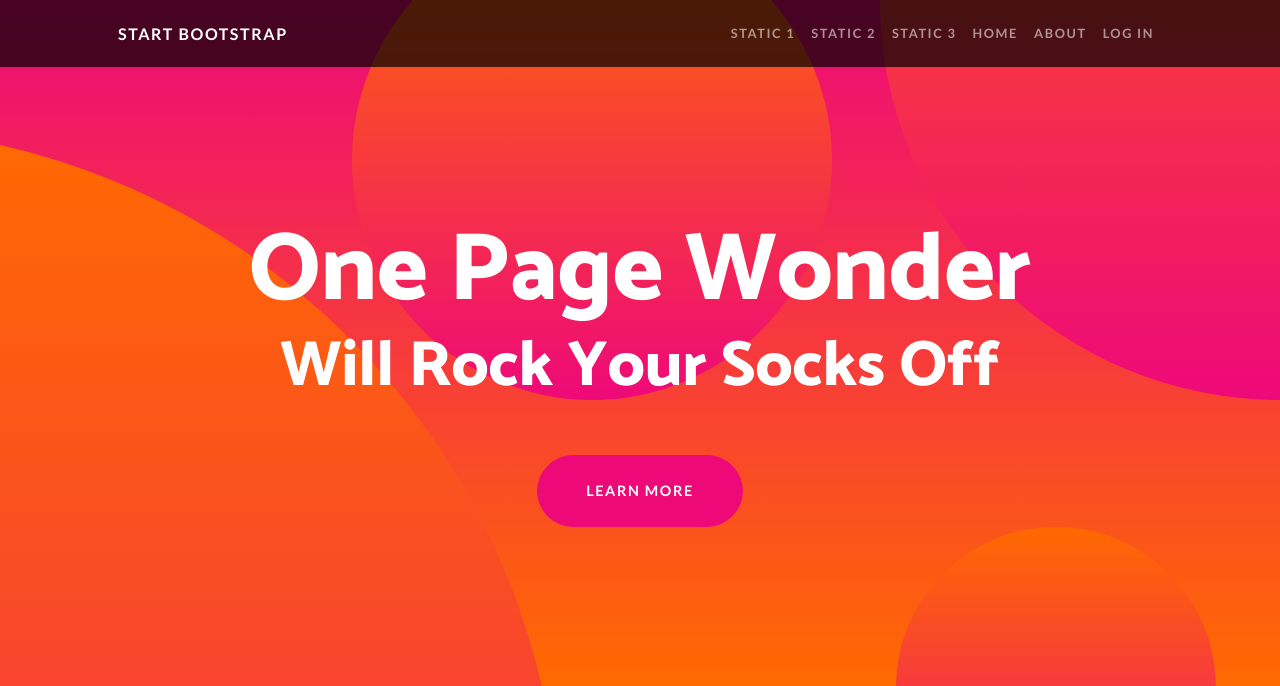
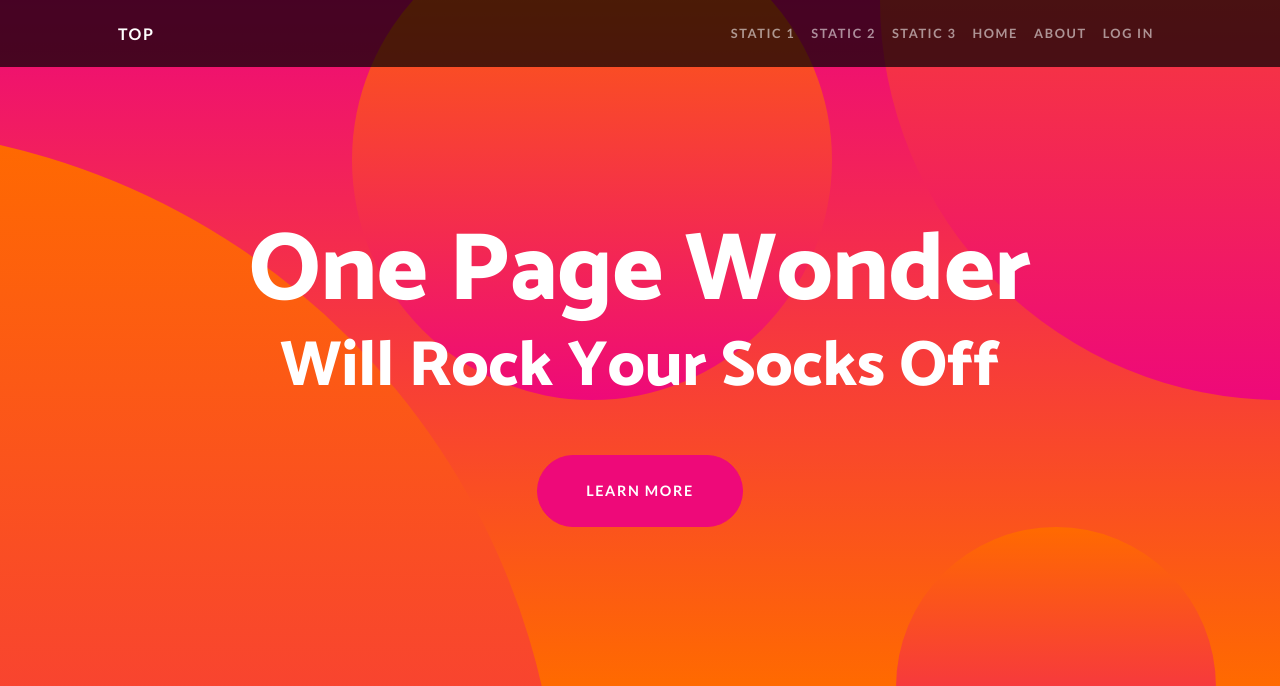
Before and after one commit to basergee/django-first, a Django app: page / in a window 1280 px wide. Shown: the top 686 px of the page. Run offline with Django 4.2, Linux system fonts and the light colour scheme; data comes from the database, SQL or seed files in the repository; some libraries are stand-ins or nearby versions.

Commit message:
Переименовал ссылку на начало страницы

```diff
--- a/first_flatpages/templates/flatpages/default.html
+++ b/first_flatpages/templates/flatpages/default.html
@@ -21,7 +21,7 @@
         <!-- Navigation-->
         <nav class="navbar navbar-expand-lg navbar-dark navbar-custom fixed-top">
             <div class="container px-5">
-                <a class="navbar-brand" href="#page-top">Start Bootstrap</a>
+                <a class="navbar-brand" href="#page-top">Top</a>
                 <button class="navbar-toggler" type="button" data-bs-toggle="collapse" data-bs-target="#navbarResponsive" aria-controls="navbarResponsive" aria-expanded="false" aria-label="Toggle navigation"><span class="navbar-toggler-icon"></span></button>
                 <div class="collapse navbar-collapse" id="navbarResponsive">
                     <ul class="navbar-nav ms-auto">
```
